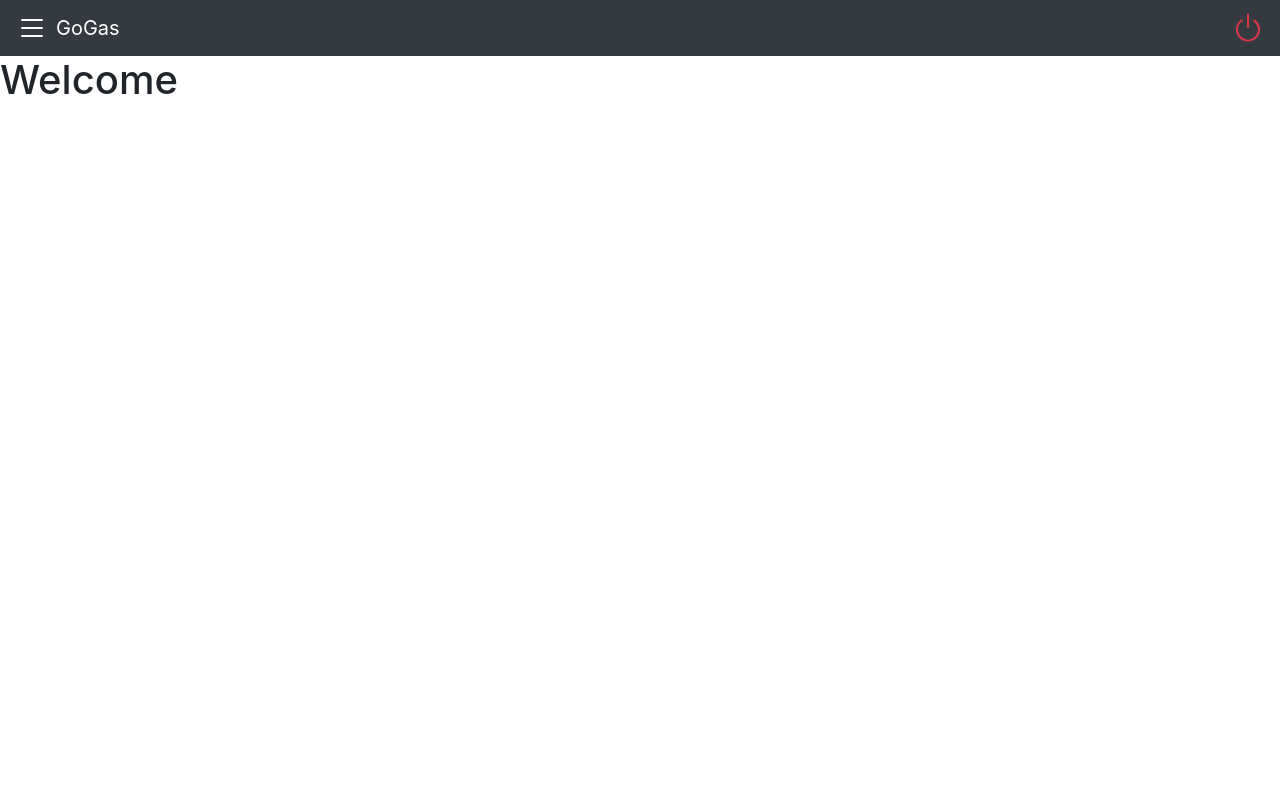
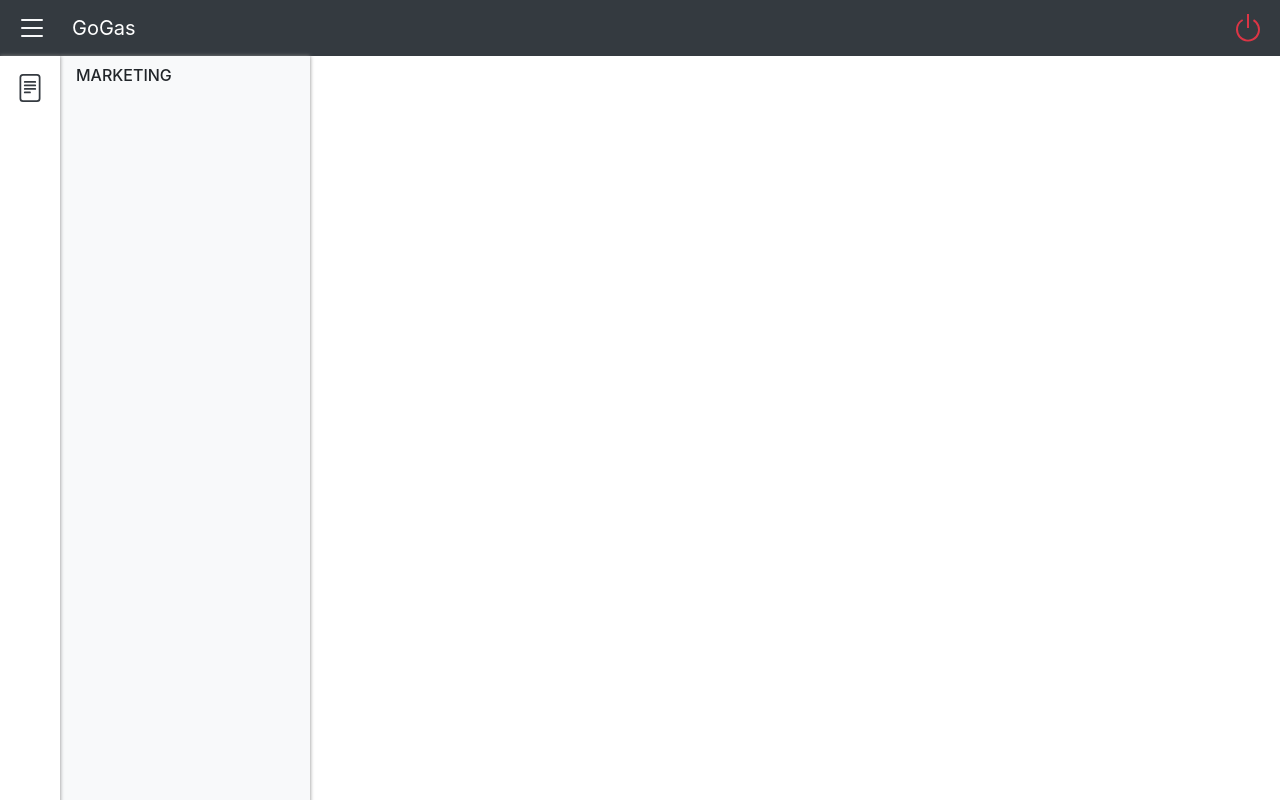
Before and after one commit to sathish256/gogas-web, a Vue app: page / in a window 1280 px wide. Built offline with nearby package versions, Linux system fonts and the light colour scheme.

Commit message:
Adds sidenav

```diff
--- a/src/App.vue
+++ b/src/App.vue
@@ -1,16 +1,18 @@
 <template>
   <div id="app">
     <Header />
-    <router-view />
+    <SideBar />
+    <router-view class="ml-20" />
   </div>
 </template>
 
 <script>
 import Header from "@/components/Header";
+import SideBar from "@/components/SideBar";
 
 export default {
   name: "App",
 
-  components: { Header }
+  components: { SideBar, Header }
 };
 </script>
--- a/src/components/Header.vue
+++ b/src/components/Header.vue
@@ -3,7 +3,7 @@
     <b-navbar-nav>
       <b-icon shift-v="-2" class="h2 mb-2" icon="list" variant="light" />
     </b-navbar-nav>
-    <b-navbar-brand class="ml-2">GoGas</b-navbar-brand>
+    <b-navbar-brand class="ml-4">GoGas</b-navbar-brand>
     <b-navbar-nav class="ml-auto">
       <b-icon shift-v="-2" class="h2 mb-2" icon="power" variant="danger" />
     </b-navbar-nav>
--- /dev/null
+++ b/src/components/SideBar.vue
@@ -0,0 +1,42 @@
+<template>
+  <div>
+    <b-nav vertical class="bg-white sidenav">
+      <b-nav-item>
+        <b-icon class="h3" icon="file-text" variant="dark" />
+      </b-nav-item>
+    </b-nav>
+    <b-nav vertical class="bg-light sidenav-secondary pl-3">
+      <h6>MARKETING</h6>
+    </b-nav>
+  </div> </template
+>s
+
+<script>
+export default {
+  name: "SideBar"
+};
+</script>
+
+<style scoped>
+.sidenav,
+.sidenav-secondary {
+  height: 100%;
+  position: fixed;
+  top: 56px;
+  overflow-x: hidden;
+  padding-top: 10px;
+  box-shadow: 0 0 4px #888;
+}
+.sidenav {
+  left: 0;
+  width: 60px;
+  z-index: 1;
+}
+.sidenav-secondary {
+  left: 60px;
+  width: 250px;
+}
+.h3 {
+  font-size: 1.75rem !important;
+}
+</style>
--- a/src/custom.scss
+++ b/src/custom.scss
@@ -1,2 +1,6 @@
 @import 'node_modules/bootstrap/scss/bootstrap';
 @import 'node_modules/bootstrap-vue/src/index.scss';
+
+.ml-20 {
+  margin-left: 5rem;
+}
```
